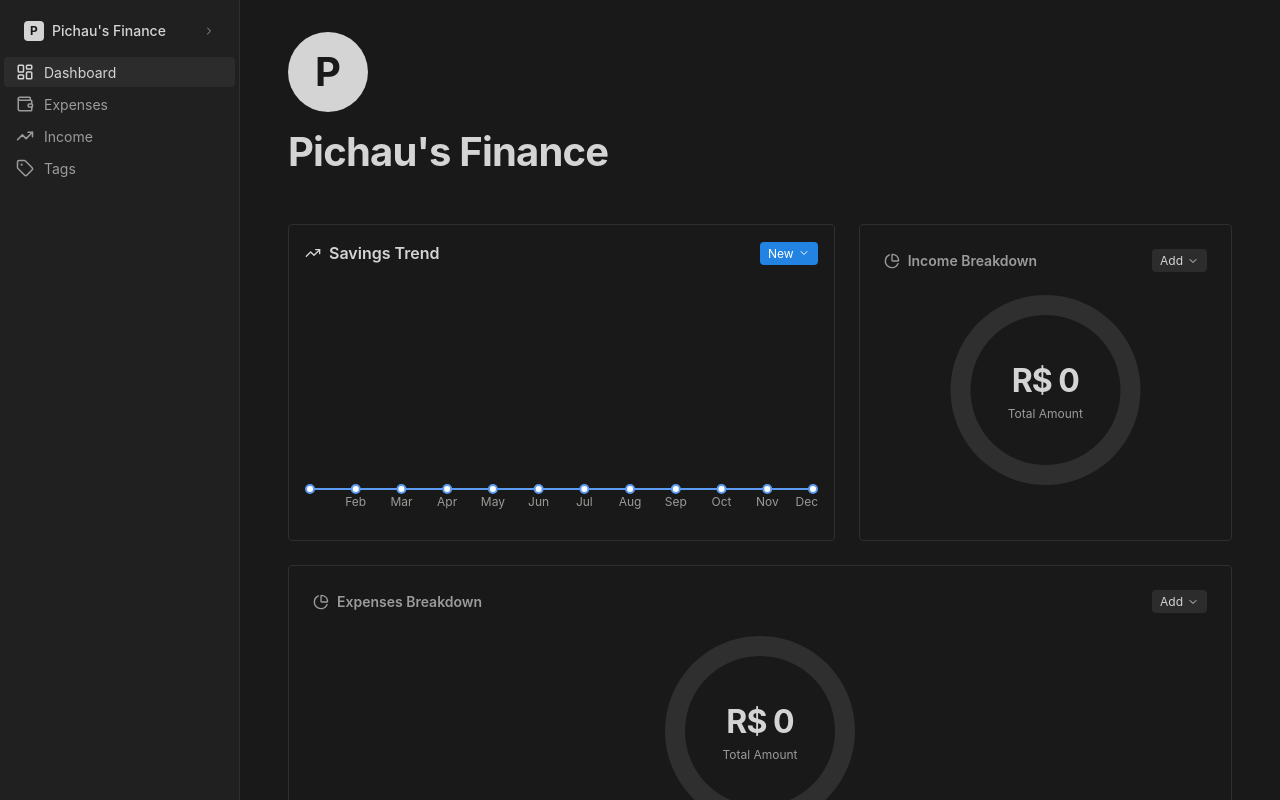
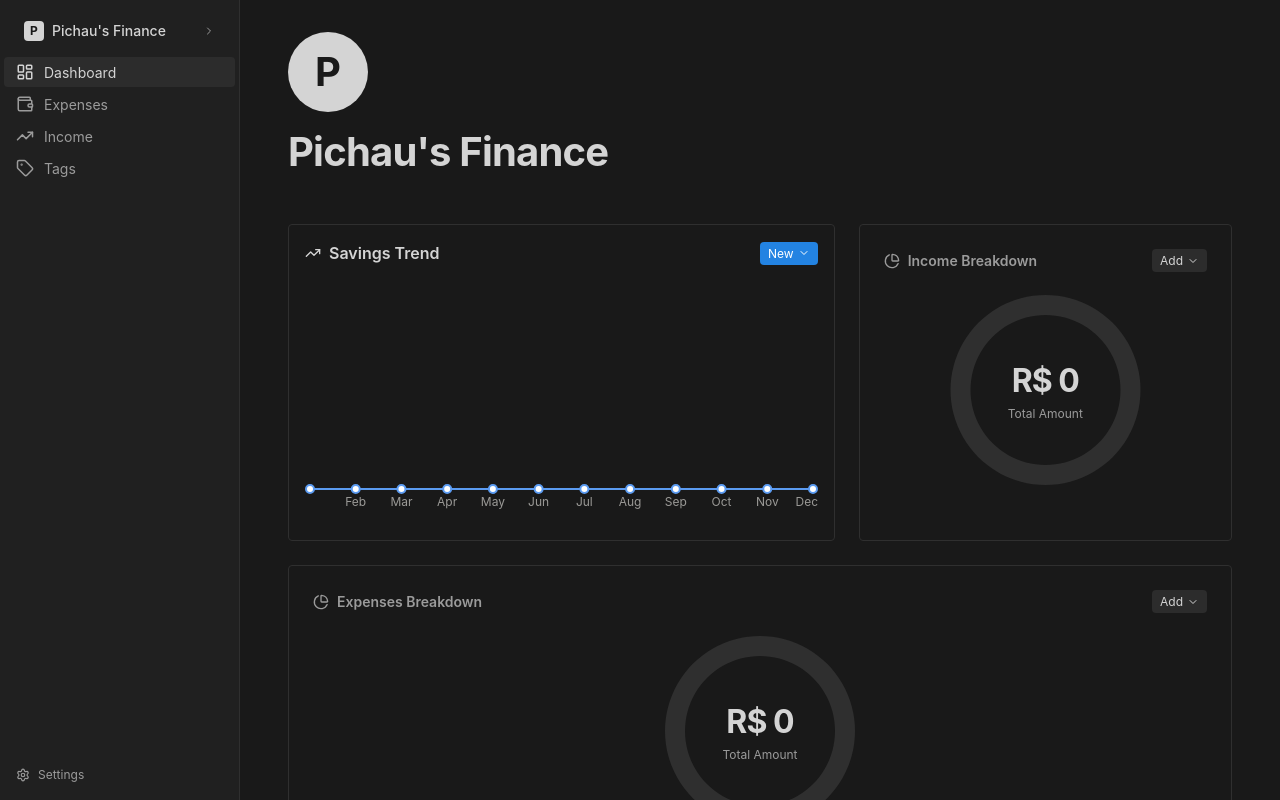
Before and after one commit to cinenz0/finance-tracker, a React (Vite) app: page / in a window 1280 px wide. Built offline with nearby package versions, Linux system fonts and the light colour scheme.

Commit message:
fix: Refactor layout to fixed 100vh to prevent bottom artifacts v0.0.7

```diff
--- a/package.json
+++ b/package.json
@@ -1,7 +1,7 @@
 {
   "name": "temp-app",
   "private": true,
-  "version": "0.0.6",
+  "version": "0.0.7",
   "type": "module",
   "main": "electron/main.cjs",
   "scripts": {
--- a/src/App.jsx
+++ b/src/App.jsx
@@ -24,9 +24,9 @@ function App() {
   return (
     <SettingsProvider>
       <FinanceProvider>
-        <div style={{ display: 'flex', minHeight: '100vh', width: '100%', backgroundColor: 'var(--notion-bg)', color: 'var(--notion-text)' }}>
+        <div style={{ display: 'flex', height: '100vh', width: '100%', backgroundColor: 'var(--notion-bg)', color: 'var(--notion-text)', overflow: 'hidden' }}>
           <Sidebar activeTab={activeTab} setActiveTab={setActiveTab} />
-          <main style={{ flex: 1, overflowY: 'auto', overflowX: 'hidden' }}>
+          <main style={{ flex: 1, height: '100%', overflowY: 'auto', overflowX: 'hidden' }}>
             {renderContent()}
           </main>
         </div>
--- a/src/components/Sidebar.jsx
+++ b/src/components/Sidebar.jsx
@@ -52,13 +52,12 @@ const Sidebar = ({ activeTab, setActiveTab }) => {
             width: '240px',
             backgroundColor: 'var(--notion-bg-gray)',
             borderRight: '1px solid var(--notion-border)',
-            minHeight: '100vh',
+            height: '100%',
             padding: '12px 0 0 0',
             display: 'flex',
             flexDirection: 'column',
             justifyContent: 'space-between',
-            position: 'sticky',
-            top: 0
+            // position: 'sticky' removed as parent is fixed height
         }}>
             <input
                 type="file"
```
